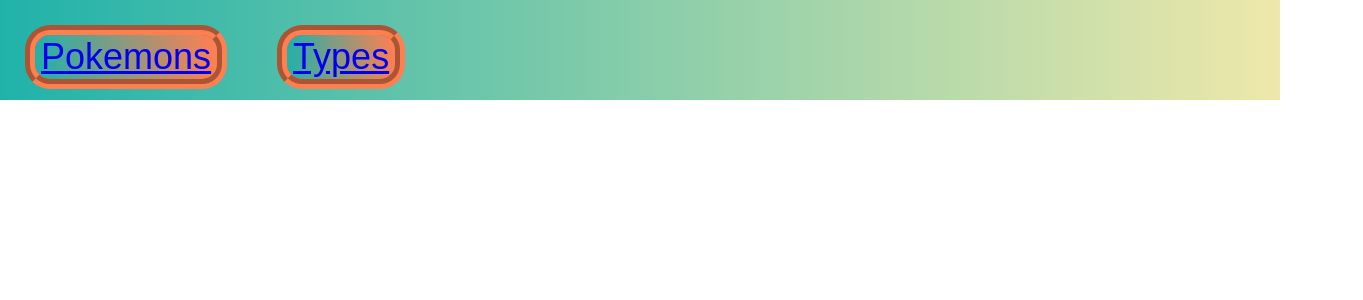
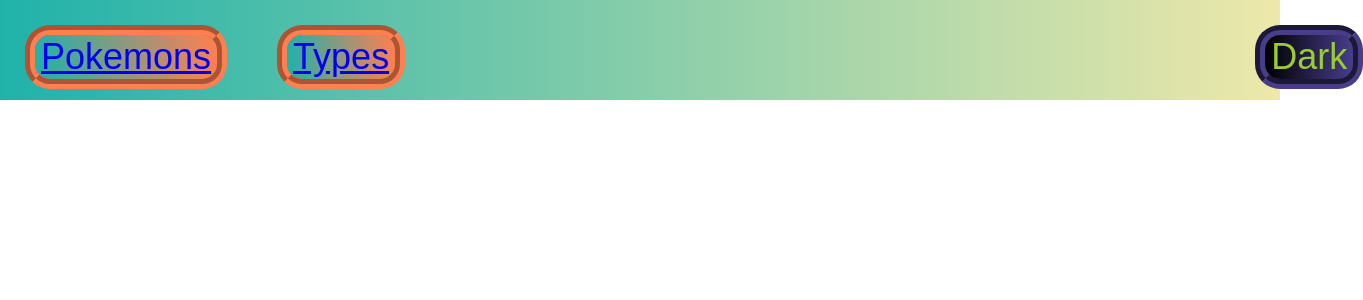
Before and after one commit to MiMi0001/codecool-reactomon, a React (Create React App) app: page / in a window 1280 px wide. Shown: the top 300 px of the page, 1363 px wide, since content can reach past the window. Built offline with nearby package versions, Linux system fonts and the light colour scheme.

Commit message:
Implement theme switching

```diff
--- a/src/index.js
+++ b/src/index.js
@@ -1,4 +1,4 @@
-import React, {useState, useEffect} from 'react';
+import React, {useState, useEffect, useContext} from 'react';
 import ReactDOM from 'react-dom/client';
 import './index.css';
 import reportWebVitals from './reportWebVitals';
@@ -13,11 +13,14 @@
 import styled from "styled-components";
 
 
-const MainDiv = styled.div`
-  background-image: linear-gradient(to left, burlywood, goldenrod);
-`
+const ThemeContext = React.createContext(['light', ()=>{}]);
 
 const ContainerDiv = styled.div`
+  background-image: ${ () => {
+      let theme = useContext(ThemeContext)[0];
+      let result = (theme === 'light') ? "linear-gradient(to left, burlywood, goldenrod);" : "linear-gradient(to left, black, goldenrod);"
+      return result
+      }}
   display: flex;
   flex-wrap: wrap;
   justify-content: space-around;
@@ -26,37 +29,73 @@
 `
 
 const CardDiv = styled.div`
-    background-image: linear-gradient(to left, palegoldenrod, lightseagreen);
+    background-image:  ${ () => {
+      let theme = useContext(ThemeContext)[0];
+      let result = (theme === 'light') ? "linear-gradient(to left, palegoldenrod, lightseagreen);" : "linear-gradient(to top, black, lightseagreen);"
+      return result
+    }}
     border-radius: 25px;
-    background-color: mediumpurple;
     color: wheat;
+    border-color: ${ () => {
+      let theme = useContext(ThemeContext)[0];
+      let result = (theme === 'light') ? "goldenrod;" : "darkslateblue;"
+      return result
+    }}
+    border-style: groove;
+    border-width: 7px;
     width: 150px;
-    height: 150px;
+    height: 140px;
     text-align: center;
     font-size: 1.5em;
-    border-style: groove;
-    border-width: 7px;
-    border-color: goldenrod;
     margin: 10px;
 `
 
 const NavDiv = styled.div`
-    background-image: linear-gradient(to left, palegoldenrod, lightseagreen);
+    background-image: ${ () => {
+      let theme = useContext(ThemeContext)[0];
+      let result = (theme === 'light') ? "linear-gradient(to left, palegoldenrod, lightseagreen);" : "linear-gradient(to left, black, lightseagreen);"
+      return result
+    }}
     font-size: 1.5em;
     height: 100px;
-
 `
 
 const NavButton = styled.button`
     background-image: linear-gradient(to left, coral, lightseagreen);
+    color: white;
+    border-color: coral;
     border-radius: 25px;
     border-style: groove;
     border-width: 10px;
-    border-color: coral;
-    color: white;
     font-size: 1.5em;
     margin: 25px;
 `
+
+const StyledThemeButton = styled.button`
+    background-image: ${ () => {
+      let theme = useContext(ThemeContext)[0];
+      let result = (theme === 'light') ? "linear-gradient(to left, darkslateblue, black);" : "linear-gradient(to left, deepskyblue, navajowhite);"
+      return result
+    }}
+    color: ${ () => {
+      let theme = useContext(ThemeContext)[0];
+      let result = (theme === 'light') ? "yellowgreen;" : "darkblue;"
+      return result
+    }}
+    border-color: ${ () => {
+      let theme = useContext(ThemeContext)[0];
+      let result = (theme === 'light') ? "darkslateblue;" : "goldenrod;"
+      return result
+    }}
+    border-radius: 25px;
+    border-style: groove;
+    border-width: 10px;
+    font-size: 1.5em;
+    margin: 25px;
+    position: relative;
+    left: 800px;
+`
+
 
 async function pokemonListLoader() {
     let response = await axios.get(`https://pokeapi.co/api/v2/pokemon`);
@@ -101,16 +140,18 @@
 
 
 function PokemonApp() {
+    let theme = useState("light");
     return (
-        <MainDiv>
+        <ThemeContext.Provider value={theme}>
+            <div>
                 <div id="nav">
                     <NavBar/>
                 </div>
-
                 <div id="content">
                     <Outlet/>
                 </div>
-        </MainDiv>
+            </div>
+        </ThemeContext.Provider>
     )
 }
 
@@ -120,8 +161,24 @@
         <NavDiv>
             <NavButton> <Link to={"/pokemons"}> Pokemons </Link> </NavButton>
             <NavButton> <Link to={"/types"}> Types </Link> </NavButton>
+            <ThemeButton />
         </NavDiv>
     );
+}
+
+
+function ThemeButton() {
+    let [theme, setTheme] = useContext(ThemeContext);
+    return(
+        <StyledThemeButton onClick = { ()=> { setTheme( theme==='light' ? 'dark' : 'light') } } >
+            {theme === 'light' ? 'Dark' : 'Light'}
+        </StyledThemeButton>
+    )
+}
+
+
+function themeButtonOnClickListener(){
+
 }
 
 
@@ -156,12 +213,14 @@
 function TypeList() {
     let types = useLoaderData();
     return (
+        <ContainerDiv>
             <ul>
                 {types.map((type, index) =>
                     <li key={index}> {type.name} </li>
                 )
                 }
             </ul>
+        </ContainerDiv>
     )
 }
 
```
Lines whose indentation alone changed are shown as unchanged.
